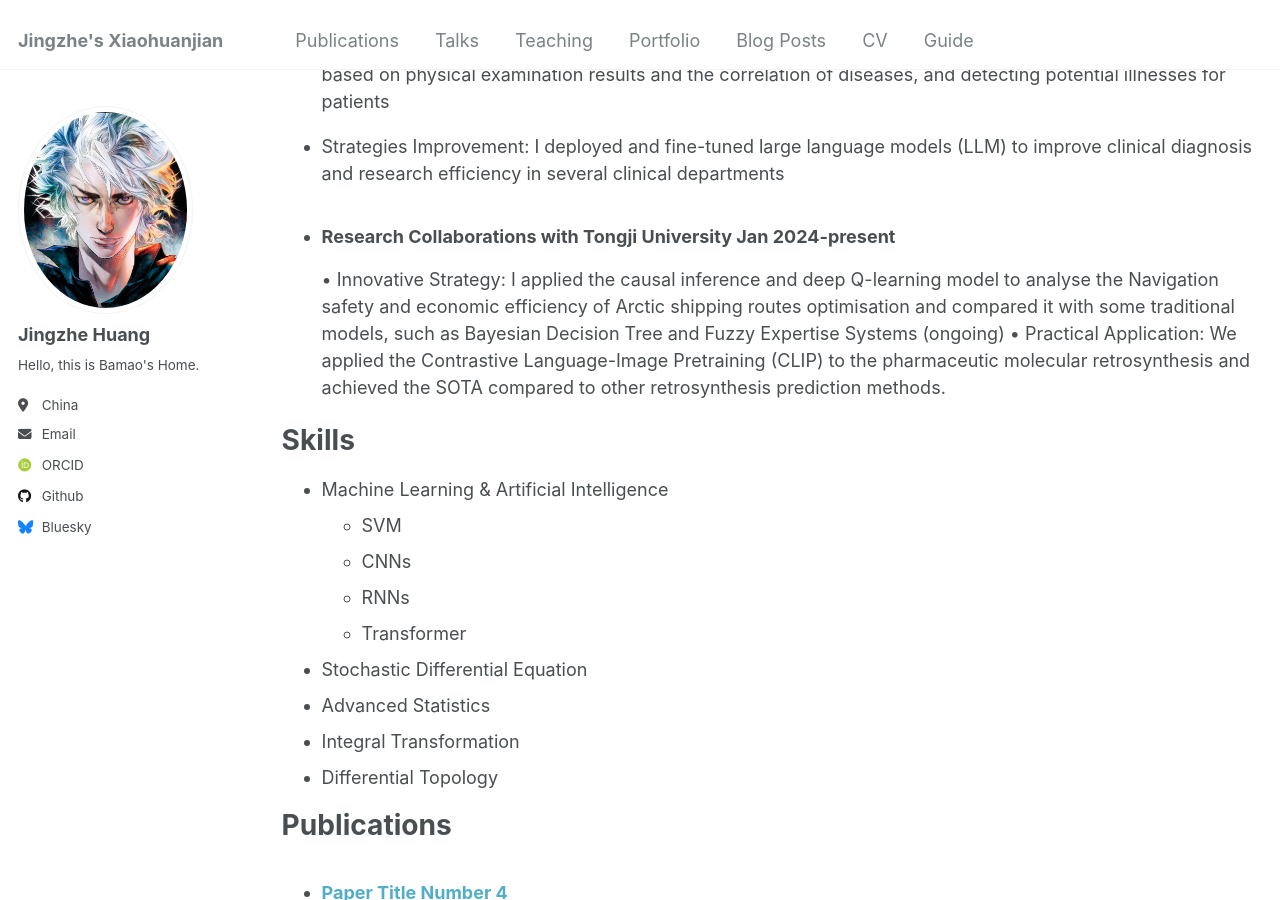
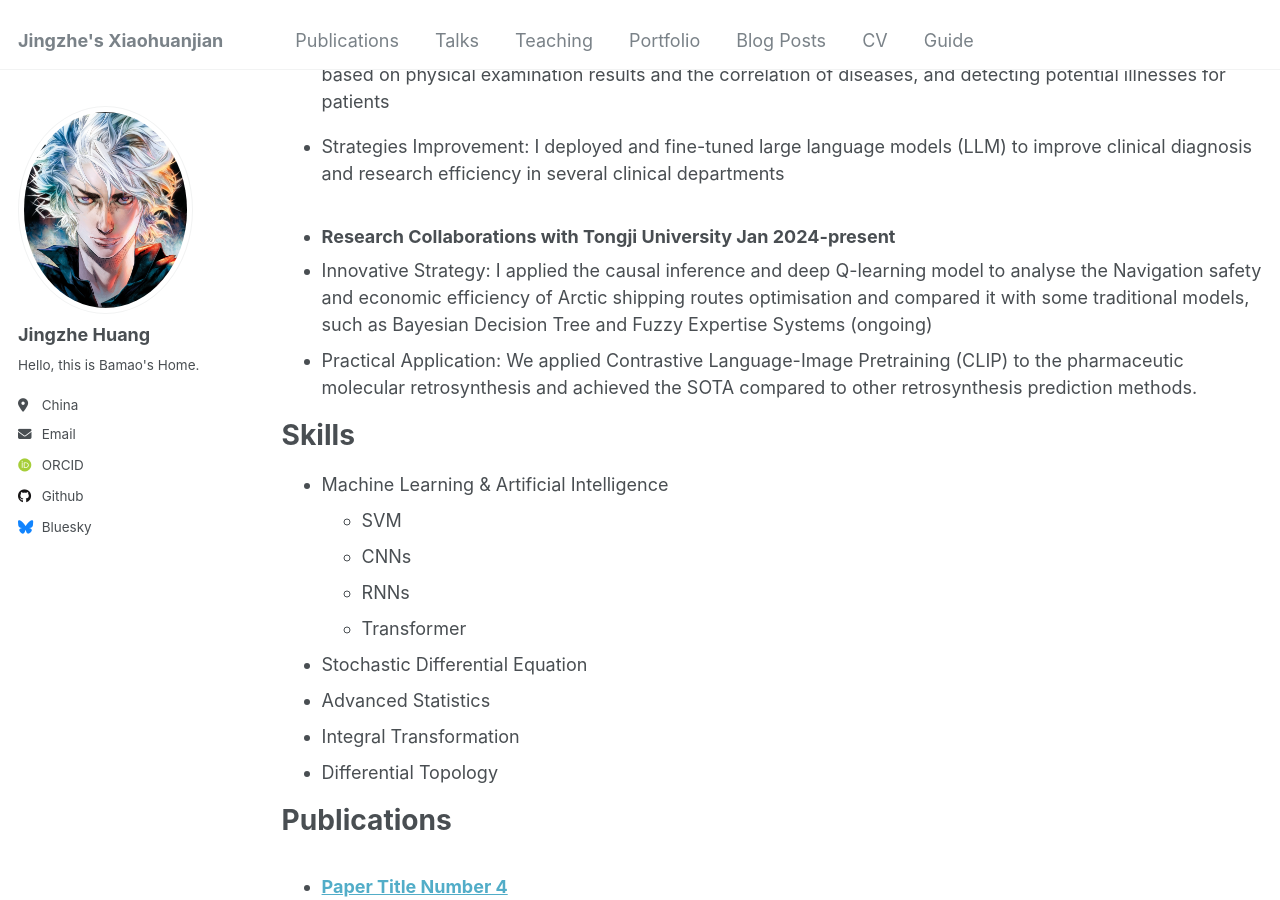
Before and after one commit to GingerHuang/GingerHuang.github.io, a Jekyll site: the page built from _pages/cv.md, in a window 1280 px wide and 900 px high, scrolled down 566 px. Built offline with Jekyll 4.4.1, drawn with Linux system fonts in a browser that asks for light colours; some web fonts are replaced.

Commit message:
Update cv.md

```diff
--- a/_pages/cv.md
+++ b/_pages/cv.md
@@ -24,8 +24,8 @@ Work experience
 * Strategies Improvement: I deployed and fine-tuned large language models (LLM) to improve clinical diagnosis and research efficiency in several clinical departments
 
 * ### Research Collaborations   with Tongji University   Jan 2024-present
-•	Innovative Strategy: I applied the causal inference and deep Q-learning model to analyse the Navigation safety and economic efficiency of Arctic shipping routes optimisation and compared it with some traditional models, such as Bayesian Decision Tree and Fuzzy Expertise Systems (ongoing)
-•	Practical Application: We applied the Contrastive Language-Image Pretraining (CLIP) to the pharmaceutic molecular retrosynthesis and achieved the SOTA compared to other retrosynthesis prediction methods.
+* Innovative Strategy: I applied the causal inference and deep Q-learning model to analyse the Navigation safety and economic efficiency of Arctic shipping routes optimisation and compared it with some traditional models, such as Bayesian Decision Tree and Fuzzy Expertise Systems (ongoing)
+* Practical Application: We applied Contrastive Language-Image Pretraining (CLIP) to the pharmaceutic molecular retrosynthesis and achieved the SOTA compared to other retrosynthesis prediction methods.
 
 
 Skills
```
